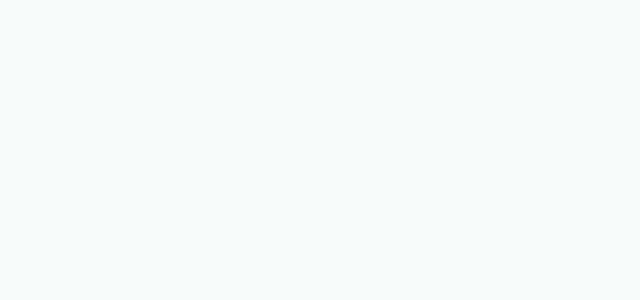
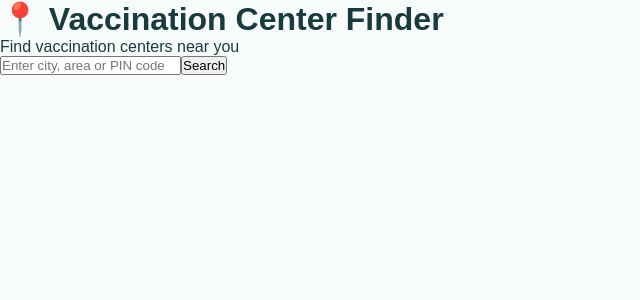
Before and after one commit to shrinidhi-31/vaccination-management-system, a React (Vite) app: page /center-finder in a window 1280 px wide. Before the commit this address had no page. Shown: the top 300 px of the page, without its empty margins (0-640 px from the left). Built offline with nearby package versions, Linux system fonts and the light colour scheme.

Commit message:
Add vaccination center finder

```diff
--- a/src/App.jsx
+++ b/src/App.jsx
@@ -8,6 +8,8 @@ import PatientDashboard from "./pages/patient/PatientDashboard";
 import BookAppointment from "./pages/patient/BookAppointment";
 import VaccinationRecords from "./pages/patient/VaccinationRecords";
 import BookingConfirmation from "./pages/patient/BookingConfirmation";
+
+import CenterFinder from "./components/CenterFinder";
 
 function App() {
   return (
@@ -36,6 +38,11 @@ function App() {
           path="/patient/booking-confirmation"
           element={<BookingConfirmation />}
         />
+
+        <Route
+          path="/center-finder"
+          element={<CenterFinder />}
+        />
       </Routes>
     </BrowserRouter>
   );
--- /dev/null
+++ b/src/components/CenterFinder.jsx
@@ -0,0 +1,74 @@
+import { useState } from "react";
+
+function CenterFinder() {
+  const [location, setLocation] = useState("");
+  const [searched, setSearched] = useState(false);
+
+  const centers = [
+    {
+      name: "Apollo Vaccination Center",
+      location: "Koramangala, Bengaluru",
+      vaccines: "Covaxin, Covishield",
+      slots: "10:00 AM, 2:00 PM, 4:00 PM",
+    },
+    {
+      name: "City Care Hospital",
+      location: "Indiranagar, Bengaluru",
+      vaccines: "Covishield",
+      slots: "11:00 AM, 3:00 PM",
+    },
+    {
+      name: "Government Health Center",
+      location: "Whitefield, Bengaluru",
+      vaccines: "Covaxin, Covishield",
+      slots: "9:00 AM, 1:00 PM",
+    },
+  ];
+
+  const handleSearch = () => {
+    setSearched(true);
+  };
+
+  return (
+    <div className="center-finder">
+      <h1>📍 Vaccination Center Finder</h1>
+
+      <p>Find vaccination centers near you</p>
+
+      <div className="search-box">
+        <input
+          type="text"
+          placeholder="Enter city, area or PIN code"
+          value={location}
+          onChange={(e) => setLocation(e.target.value)}
+        />
+
+        <button onClick={handleSearch}>
+          Search
+        </button>
+      </div>
+
+      {searched && (
+        <div className="center-list">
+          <h2>Available Vaccination Centers</h2>
+
+          {centers.map((center, index) => (
+            <div className="center-card" key={index}>
+              <h3>🏥 {center.name}</h3>
+
+              <p>📍 {center.location}</p>
+
+              <p>💉 {center.vaccines}</p>
+
+              <p>🕐 {center.slots}</p>
+
+              <button>View Details</button>
+            </div>
+          ))}
+        </div>
+      )}
+    </div>
+  );
+}
+
+export default CenterFinder;
```
